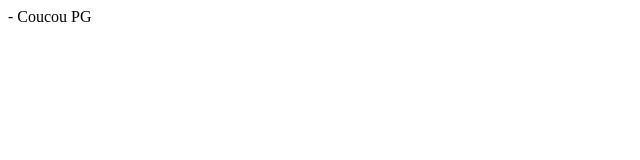
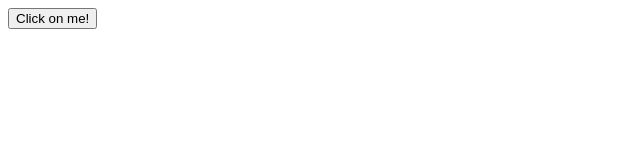
Before and after one commit to ASudre/A-project, a website: page src/index.html in a window 1280 px wide. Shown: the whole page, without its empty margins (0-640 px from the left). Drawn offline with Linux system fonts and the light colour scheme.

Commit message:
Hello Arthur

```diff
--- a/src/index.html
+++ b/src/index.html
@@ -1,5 +1,6 @@
 <html>
 <body>
-  - Coucou PG
+<script src="index.js"></script>
+<button onclick="hello()">Click on me!</button>
 </body>
 </html>
--- a/src/index.js
+++ b/src/index.js
@@ -1,4 +1,4 @@
 
 function hello() {
-  return 'Hello Arthur';
+  return alert('Hello Arthur');
 }
```
